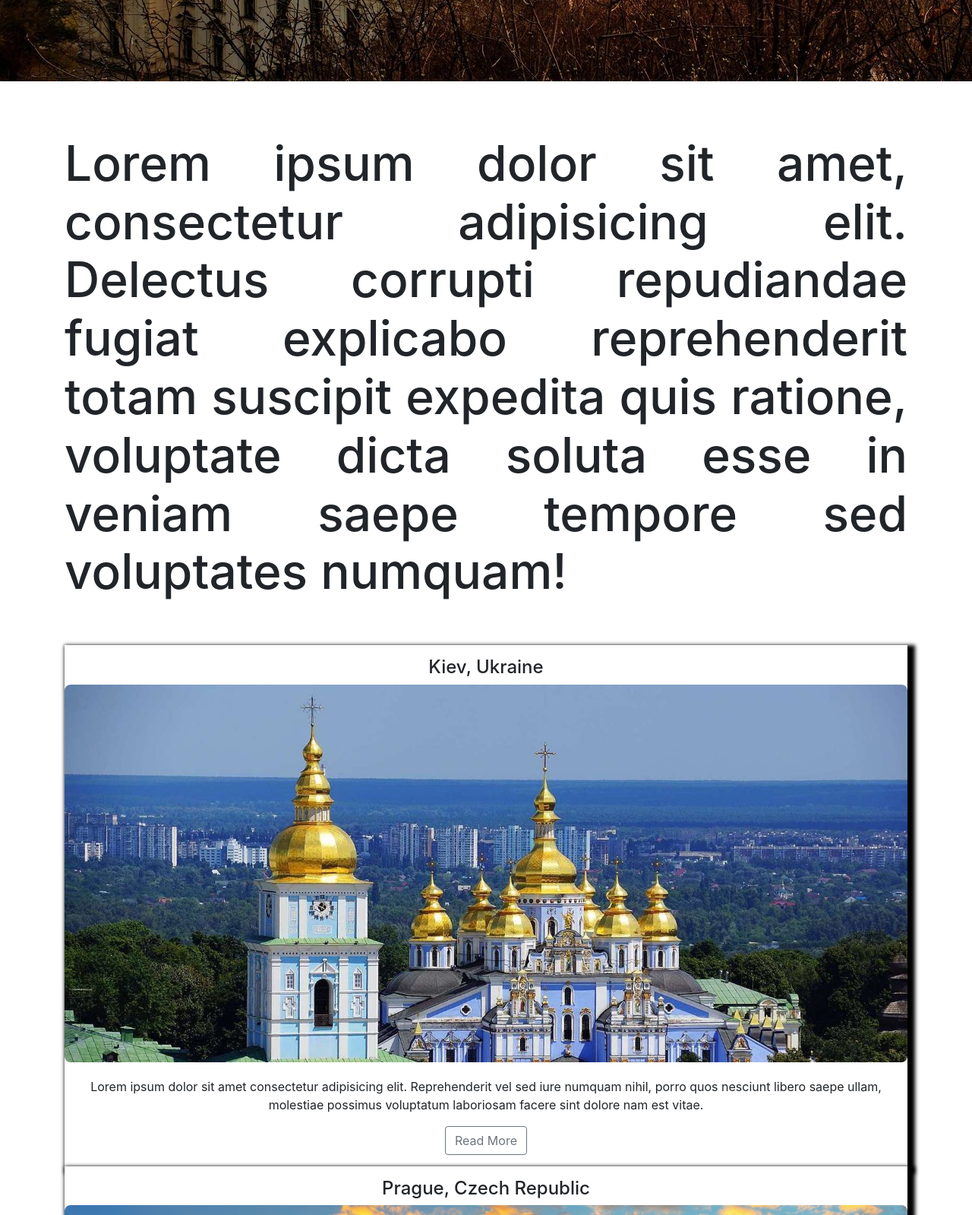
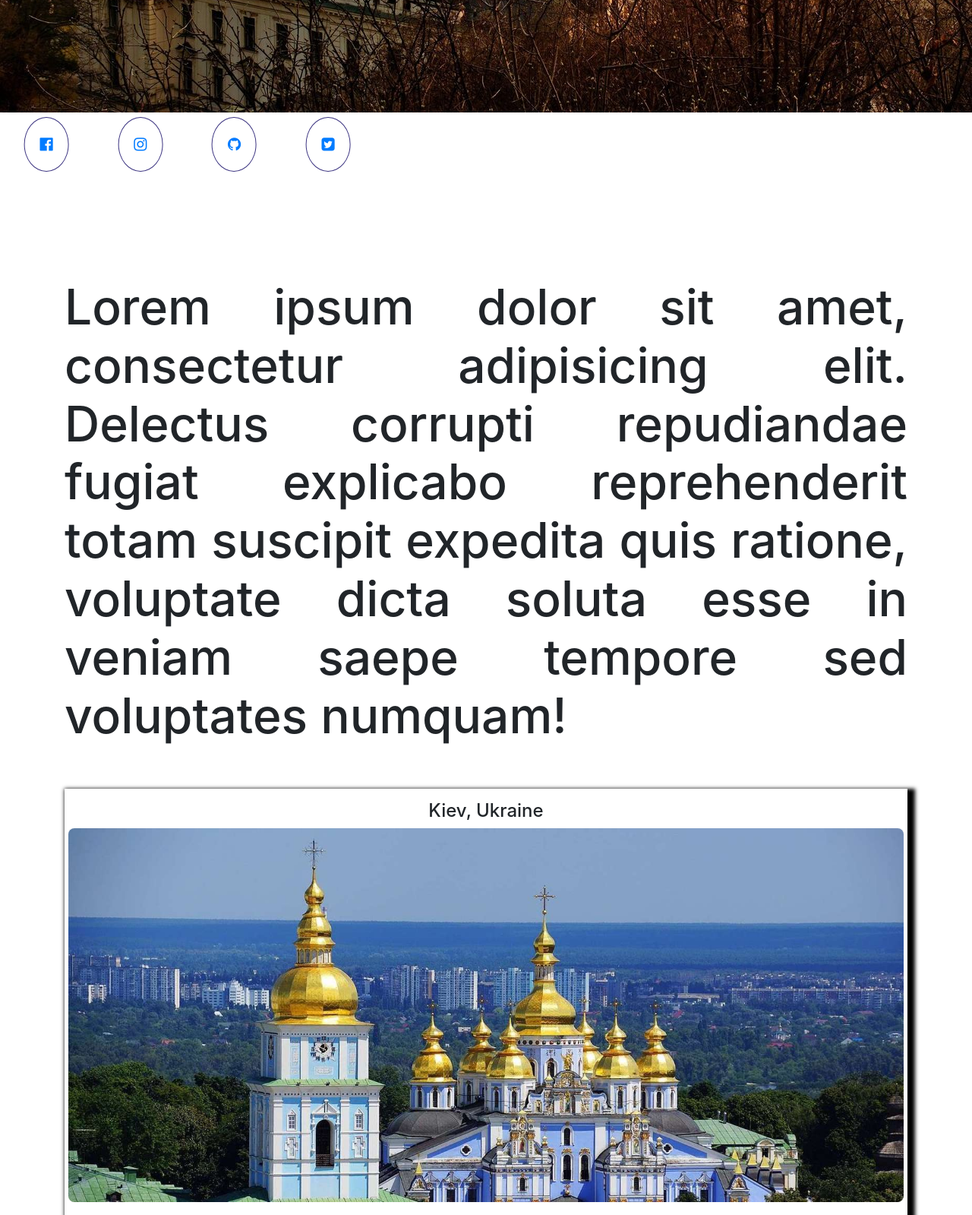
Before and after one commit to Jaihsun/Eastern-European-Experience, a plain HTML site: page index.html in a window 1280 px wide. Shown: the part 820-2419 px from the top of the page at 76% size. Drawn offline with nearby package versions, Linux system fonts and the light colour scheme; a web font is replaced by a local one.

Commit message:
social medial icons added

```diff
--- a/assets/css/style.css
+++ b/assets/css/style.css
@@ -47,13 +47,17 @@
     font-weight: 600;
     text-transform: uppercase;
     font-size: 2em;
-    color: #262626;
+    color: #FFFF;
     font-style: italic;
     font-family: 'Oswald', sans-serif;
     cursor: pointer;
     font-size: 4vw;
     margin-left: 15px;
     margin-right: 15px;
+}
+
+.navbar-toggler{
+    color:  #FFFF;
 }
 /* blah blah */
 .nav-item{
@@ -139,6 +143,8 @@ h4{
     background-color: #fff;
     padding-top: 15px;
     padding-bottom: 15px;
+    padding-left: 5px;
+    padding-right: 5px;
     box-shadow: 5px 5px 5px 5px rgba(0, 0, 0, 15);
 
 }
@@ -150,16 +156,12 @@ h4{
 
 }
 
-button{
-    text-align: center;
-}
-
 .p1{
     margin-top: 50px;
 }
 
 .navbar-custom {
-    background-color: #ff5500;
+    background-color: #3B3380;
 }
 
 div#map {
@@ -176,8 +178,47 @@ html, body{
 
 .button{
     text-align: center;
+    color: #ffff;
+    padding: 10px;
+    border: #ffff
 }
 
 .p4{
     text-align: center;
 }
+
+footer{
+    background-color: #3B3380;
+    height: 100px;
+}
+
+.media {
+    position: relative;
+    top: 40%;
+    left: 50%;
+    transform: translate(-53%, -50% );
+    text-align: center;
+}
+
+.social-icons {
+    text-align: center;
+}
+
+li {
+    list-style: none;
+    margin: 10px 30px;
+    display: inline-block;
+    font-size: 20px;
+    padding: 20px 20px;
+    color: #3B3380;
+    border: 1px solid #3B3380;
+    border-radius: 50%;
+    transition: 0.5s;
+    margin-top: 30px;
+}
+
+li:hover {
+    color: #292929;
+    border: 1px solid #292929;
+    transition: 0.5s;
+}
--- a/index.html
+++ b/index.html
@@ -26,11 +26,6 @@
     <script src="https://cdn.jsdelivr.net/npm/bootstrap@4.5.3/dist/js/bootstrap.bundle.min.js" integrity="sha384-ho+j7jyWK8fNQe+A12Hb8AhRq26LrZ/JpcUGGOn+Y7RsweNrtN/tE3MoK7ZeZDyx" crossorigin="anonymous"></script>
 
 <!--logo and navigation bar------------------------------------------------------------------------------------------------->
-
-<section class="header-section">
-
-
-</section>
 
 <div class="container-header">
     <nav class="navbar navbar-expand-lg navbar-light">
@@ -70,6 +65,19 @@
     </h1>
   </div>
 </div>
+
+
+<section class="header-section">
+<div class="media">
+    <ul class="social-icons">
+        <li><a href="http://www.facebook.com" class="fa fa-facebook-official" aria-hidden="true"></a></li>
+        <li><a href="http://www.instagram.com" class="fa fa-instagram" aria-hidden="true"></a></li>
+        <li><a href="http://www.github.com" class="fa fa-github" aria-hidden="true"></a></li>
+        <li><a href="http://www.twitter.com" class="fa fa-twitter-square" aria-hidden="true"></a></li>
+    </ul>
+</div>
+
+</section>
 
 <!--paragraph 1------------------------------------------------------------------------------------------------------------>
        <div class="container">
```
Also changed, not shown: contact.html (+27 -2 lines).
